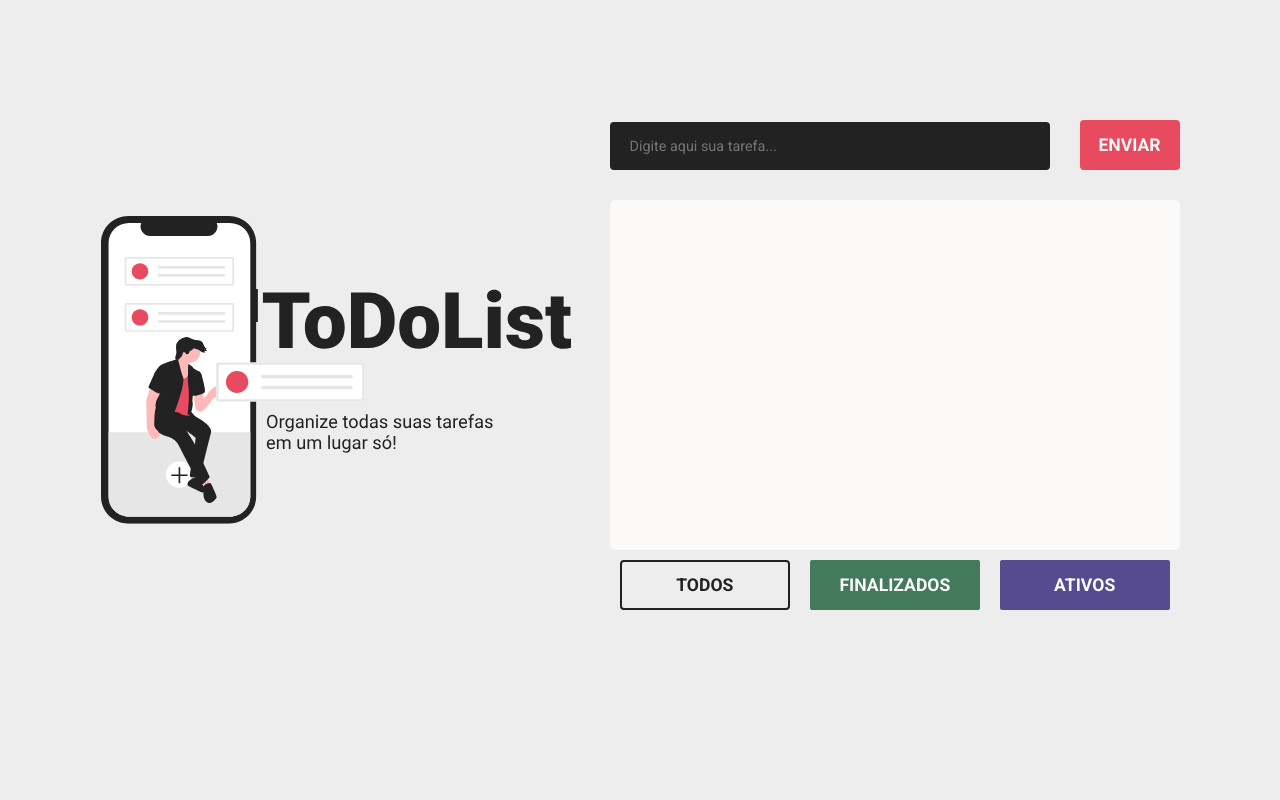
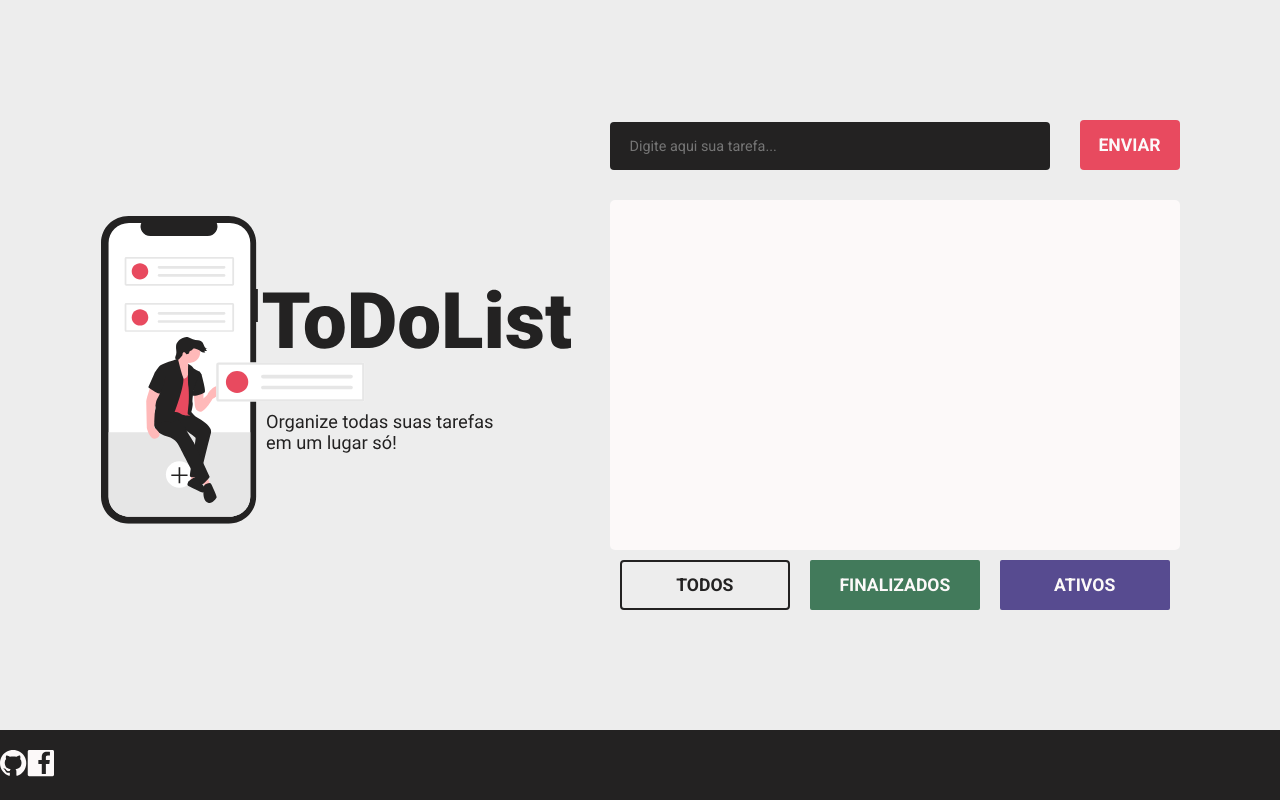
Before and after one commit to jhonatancunha/to-do-list-reactjs, a React (Create React App) app: page / in a window 1280 px wide. Built offline with nearby package versions, Linux system fonts and the light colour scheme.

Commit message:
:art: Styling the footer

```diff
--- a/src/App.js
+++ b/src/App.js
@@ -3,6 +3,7 @@ import React from 'react';
 // COMPONENTS
 import Container from './components/Container';
 import Illustration from './assets/illustration.svg';
+import Footer from './components/Footer';
 
 // STYLE
 import { GlobalStyle } from './globalStyle';
@@ -11,8 +12,11 @@ const App = () => {
   return (
     <>
       <GlobalStyle />
-      <img className="illustration" src={Illustration} alt="ToDoList!" />
-      <Container />
+      <div className="wrapper">
+        <img className="illustration" src={Illustration} alt="ToDoList!" />
+        <Container />
+      </div>
+      <Footer />
     </>
   );
 };
--- /dev/null
+++ b/src/components/Footer/index.js
@@ -0,0 +1,19 @@
+import React from 'react';
+
+// STYLES
+import { Wrapper } from './style';
+
+// ICONS
+import { ReactComponent as GitHub } from '../../assets/github.svg';
+import { ReactComponent as Facebook } from '../../assets/face.svg';
+
+export default () => (
+  <Wrapper>
+    <a href="">
+      <GitHub />
+    </a>
+    <a href="">
+      <Facebook />
+    </a>
+  </Wrapper>
+);
--- /dev/null
+++ b/src/components/Footer/style.js
@@ -0,0 +1,12 @@
+import styled from 'styled-components';
+
+export const Wrapper = styled.footer`
+  position: absolute;
+  bottom: 0;
+  height: 70px;
+  width: 100vw;
+  background: #232222;
+  color: #fcf9f9;
+  display: flex;
+  align-items: center;
+`;
--- a/src/globalStyle.js
+++ b/src/globalStyle.js
@@ -18,11 +18,15 @@ export const GlobalStyle = createGlobalStyle`
       display: none;
   }
 
+  .wrapper{
+    display: flex;
+    justify-content: center;
+    margin-top: 15vh;
+  }
+
   @media (min-width: 800px){
     #root{
-      display: flex;
-      justify-content: center;
-      margin-top: 15vh;
+      height: calc(100vh - 15vh);
     }
 
     .illustration{
```
